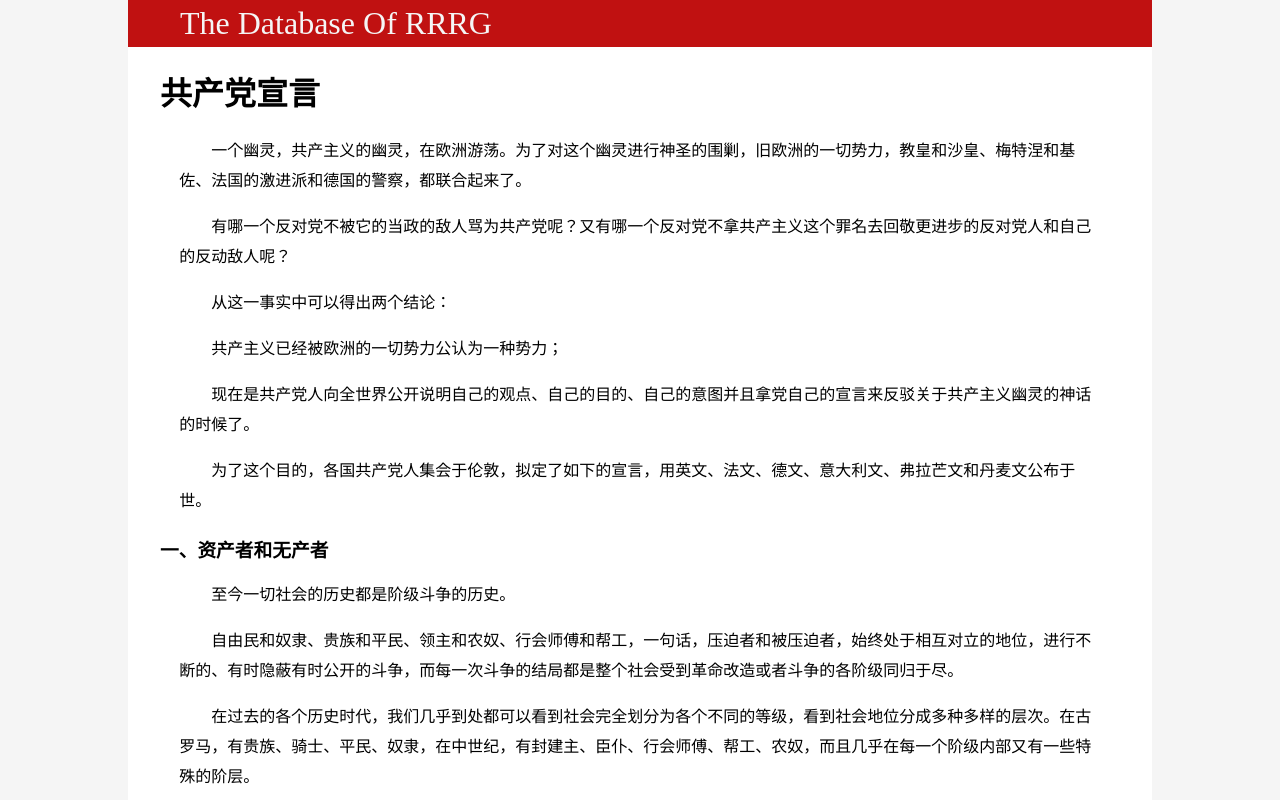
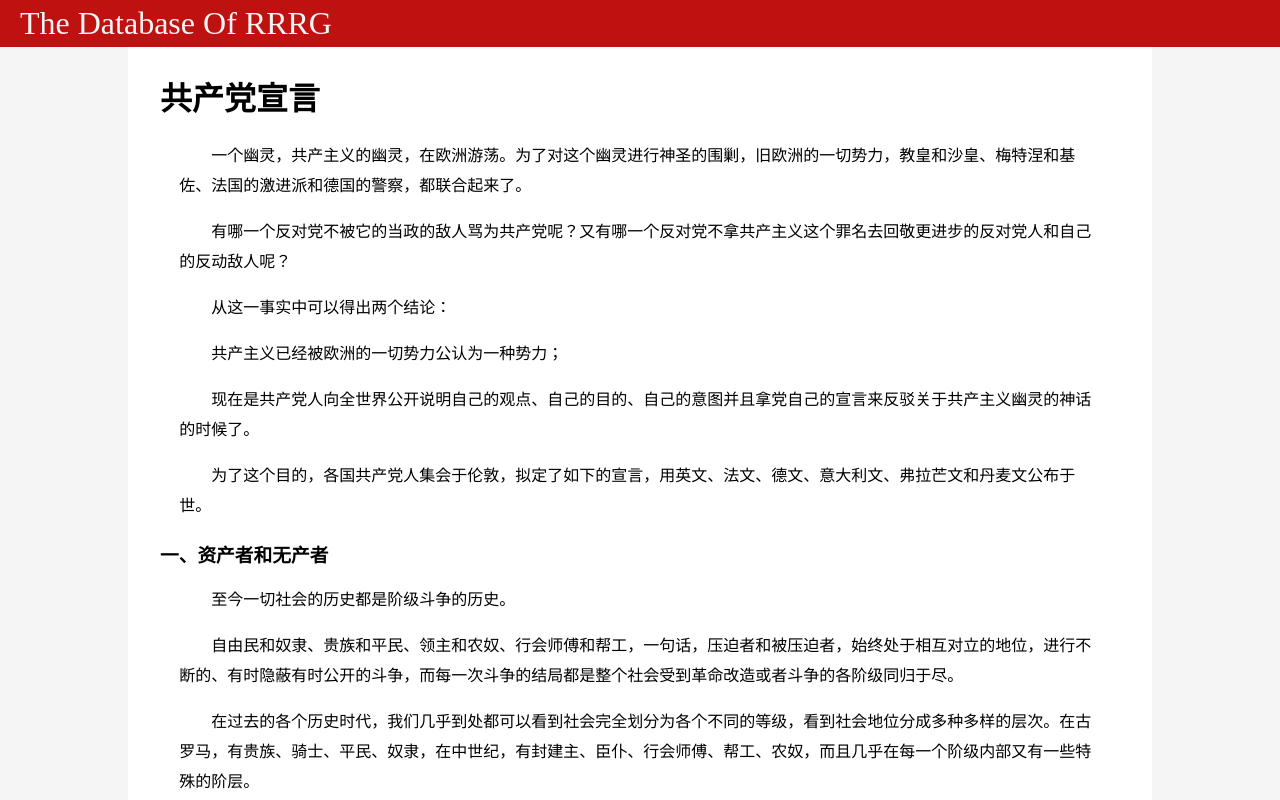
Before and after one commit to RRRG7094/RRRG.github.io, a plain HTML site: page TheCommunistManifesto.html in a window 1280 px wide. Shown: the top 800 px of the page. Drawn offline with Linux system fonts and the light colour scheme.

Commit message:
2022/12/15-03

```diff
--- a/TheCommunistManifesto.html
+++ b/TheCommunistManifesto.html
@@ -11,13 +11,12 @@
 </head>
 
 <body>
-
-    <div class="bc indent">
-        <header class="header1">
-            <span>
-                The Database Of RRRG
-            </span>
-        </header>
+    <header class="header1">
+        <span>
+            The Database Of RRRG
+        </span>
+    </header>
+    <div class="bc indent tip">
         <h1>共产党宣言</h1>
         <p>一个幽灵，共产主义的幽灵，在欧洲游荡。为了对这个幽灵进行神圣的围剿，旧欧洲的一切势力，教皇和沙皇、梅特涅和基佐、法国的激进派和德国的警察，都联合起来了。</p>
         <p>有哪一个反对党不被它的当政的敌人骂为共产党呢？又有哪一个反对党不拿共产主义这个罪名去回敬更进步的反对党人和自己的反动敌人呢？</p>
--- a/css/a.css
+++ b/css/a.css
@@ -81,7 +81,7 @@ p {
     padding-top: 5px;
     padding-bottom: 5px;
 }
-
+/* 用于上衔接 */
 .indent {
     Text-indent: 2em;
 }
```
